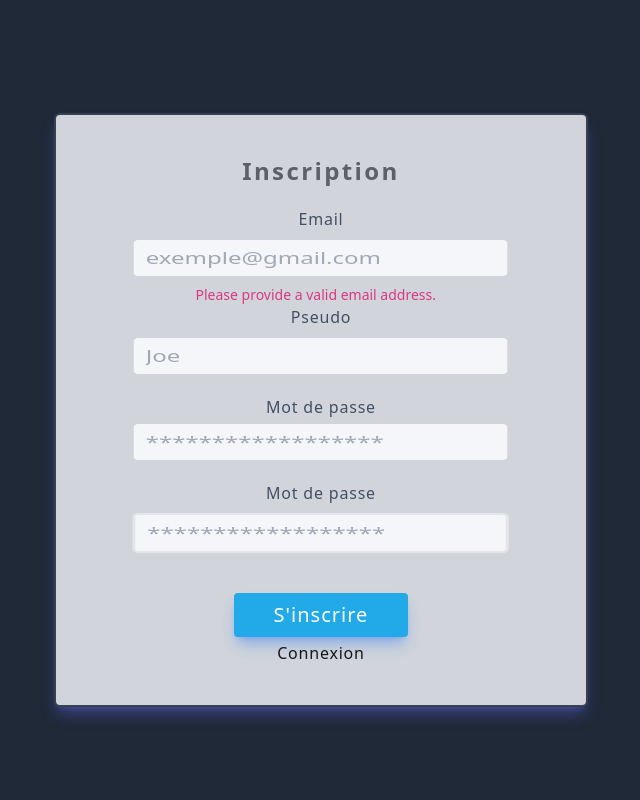
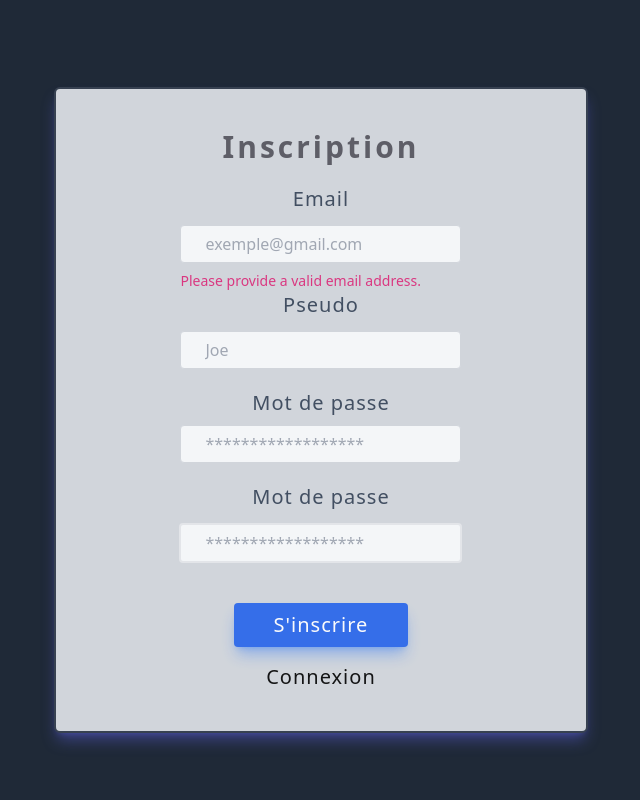
Before and after one commit to Yaeshin/getflixProject, a PHP site: page /pages/inscription.php in a window 1280 px wide. Shown: the whole page, without its empty margins (319-959 px from the left). Run offline with PHP 8.4, Linux system fonts and the light colour scheme; some libraries are stand-ins or nearby versions.

Commit message:
page inscription structuré

```diff
--- a/pages/connexion.php
+++ b/pages/connexion.php
@@ -30,7 +30,7 @@
                         <input class="bg-slate-50 peer appearance-none mt-1 bg-slate-50 peer appearance-none    w-full py-2 px-2 text-gray-700 leading-tight px-2 py-1 rounded border border-gray-300 focus:outline-none focus:ring focus:border-blue-500" type="password" placeholder="******************" id="password" name="password">
                     </div>
                     <div class="mt-10 sm:mt-10 flex justify-center">
-                        <button class="bg-sky-500 hover:bg-sky-700 py-1 px-3 text-xl mx-auto mt-10 text-white rounded transition ease-in-out delay-150 bg-blue-500 hover:-translate-y-1 hover:scale-110 hover:bg-indigo-500 duration-300 shadow-lg shadow-blue-500/50" type="submit" value="Login">
+                        <button class="bg-sky-500 hover:bg-sky-700 py-1 px-3 text-xl mx-auto mt-10 text-white rounded transition ease-in-out delay-150 bg-blue-600 hover:-translate-y-1 hover:scale-110 hover:bg-blue-80000 duration-300 shadow-lg shadow-blue-500/50" type="submit" value="Login">
                             Connexion
                         </button>
                     </div>
--- a/pages/inscription.php
+++ b/pages/inscription.php
@@ -15,35 +15,35 @@
       <div class="mx-auto w-2/3 md:w-4/6 lg:w-5/12 flex justify-center items-center border-2 rounded-md border-gray-700 py-7 mt-5 bg-gray-300 flex flex-col drop-shadow-2x shadow-lg shadow-indigo-500/40 mx-auto">
         <div class="max-w-md my-3 opacity-90">
           <div class="flex justify-center">
-            <h1 class="text-2xl text-zinc-600 font-bold lg:tracking-widest">Inscription</h1>
+            <h1 class="text-3xl text-zinc-600 font-bold lg:tracking-widest">Inscription</h1>
           </div>
-          <form class="grid place-content-center" action="auth.php?action=register" method="post">
+          <form class="flex flex-col items-center" action="auth.php?action=register" method="post">
             <div class="block ">
-              <label class="block text-slate-700 mb-1  mt-5 text-center lg:tracking-wider" for="email_inscription">Email</label>
-              <input type="email" class="peer mt-1 bg-slate-50 appearance-none w-full  lg:scale-x-150 text-gray-700 leading-tight px-2 py-2 rounded border border-gray-300 focus:outline-none focus:ring focus:border-blue-500 " placeholder="exemple@gmail.com" id="email_inscription" name="email" required>
+              <label class="block text-slate-700 mb-2  mt-5 text-center lg:tracking-wider text-xl" for="email_inscription">Email</label>
+              <input type="email" class="peer mt-1 bg-slate-50 appearance-none w-full  text-gray-700 leading-tight px-2 py-2 rounded border border-gray-300 focus:outline-none focus:ring focus:border-blue-500 px-6 py-2" placeholder="exemple@gmail.com" id="email_inscription" name="email" required>
               <p class="mt-2 invisible peer-invalid:visible text-pink-600 text-sm">
                   Please provide a valid email address.</p>
             </div>
             <div class="block ">
-              <label class="block text-slate-700 mb-1 text-center lg:tracking-wider" for="pseudo_inscription">Pseudo</label>
-              <input type="text" class="peer mt-1 bg-slate-50 peer appearance-none w-full text-gray-700 leading-tight  focus:bg-white lg:scale-x-150 px-2 py-2 rounded border border-gray-300 focus:outline-none focus:ring focus:border-blue-500" placeholder="Joe" id="pseudo_inscription" name="username" required>
+              <label class="block text-slate-700 mb-2 text-center lg:tracking-wider text-xl" for="pseudo_inscription">Pseudo</label>
+              <input type="text" class="peer mt-1 bg-slate-50 peer appearance-none w-full text-gray-700 leading-tight  focus:bg-white  px-2 py-2 rounded border border-gray-300 focus:outline-none focus:ring focus:border-blue-500 px-6 py-2" placeholder="Joe" id="pseudo_inscription" name="username" required>
             </div>
             <div class="block ">
-              <label class="block text-slate-700 mt-5 text-center lg:tracking-wider mb-1" for="password_inscription">Mot de passe</label>
-              <input class="bg-slate-50 peer appearance-none  w-full text-gray-700 leading-tight px-2 py-2 rounded border border-gray-300 focus:outline-none focus:ring focus:border-blue-500 lg:scale-x-150" type="password" placeholder="******************" id="password_inscription" name="password" required>
+              <label class="block text-slate-700 mt-5 text-center lg:tracking-wider mb-2 text-xl" for="password_inscription">Mot de passe</label>
+              <input class="bg-slate-50 peer appearance-none  w-full text-gray-700 leading-tight px-2 py-2 rounded border border-gray-300 focus:outline-none focus:ring focus:border-blue-500 px-6 py-2 " type="password" placeholder="******************" id="password_inscription" name="password" required>
             </div>
             <div class="block ">
-              <label class="block text-slate-700 mb-1 text-center mt-5 lg:tracking-wider"> Mot de passe</label>
-              <input class="bg-slate-50 peer appearance-none border-2 border-gray-200 rounded w-full p text-gray-700 leading-tight px-2 py-2 focus:outline-none focus:ring focus:border-blue-500 mt-1  lg:scale-x-150" id="pwConfirm" type="password" placeholder="******************" name="pwConfirm" required>
+              <label class="block text-slate-700 mb-2 text-center mt-5 lg:tracking-wider text-xl "> Mot de passe</label>
+              <input class="bg-slate-50 peer appearance-none border-2 border-gray-200 rounded w-full p text-gray-700 leading-tight px-2 py-2 focus:outline-none focus:ring focus:border-blue-500 px-6 py-2 mt-1  " id="pwConfirm" type="password" placeholder="******************" name="pwConfirm" required>
             </div>
             <div class="mt-5 flex justify-center">
-              <button type="submit" name="register" value="Register" class=" bg-sky-500 hover:bg-sky-700 py-2 px-3 text-xl  mx-auto mt-5 text-white rounded transition ease-in-out delay-150 bg-blue-500 hover:-translate-y-1 hover:scale-110 hover:bg-indigo-500 duration-300 shadow-lg shadow-blue-500/50  lg:px-10 lg:tracking-wider">
+              <button type="submit" name="register" value="Register" class=" bg-blue-600 hover:bg-sky-700 py-2 px-3 text-xl  mx-auto mt-5 text-white rounded transition ease-i bg-blue-500 hover:-translate-y-1 hover:scale-110 hover:bg-blue-900 duration-300 shadow-lg shadow-blue-500/50  lg:px-10 lg:tracking-wider">
                   S'inscrire
               </button>
             </div>
-            <div class="mt-1 text-center">
+            <div class="mt-4 text-center">
               <a href="auth.php?action=login" class="hover:text-blue-500 hover:underline hover:underline-offset-2 hover:text-blue-500 hover:font-bold hover:decoration-2">
-              <p class="lg:tracking-wider">Connexion</p>
+              <p class="lg:tracking-wider text-xl">Connexion</p>
               </a>
             </div>
           </form>
```
